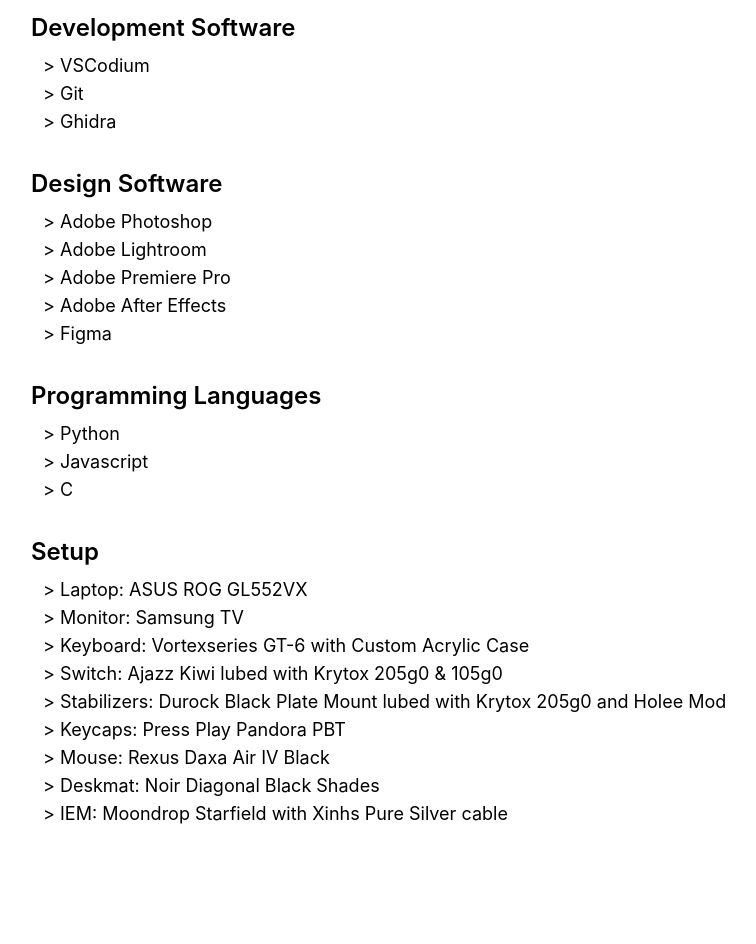
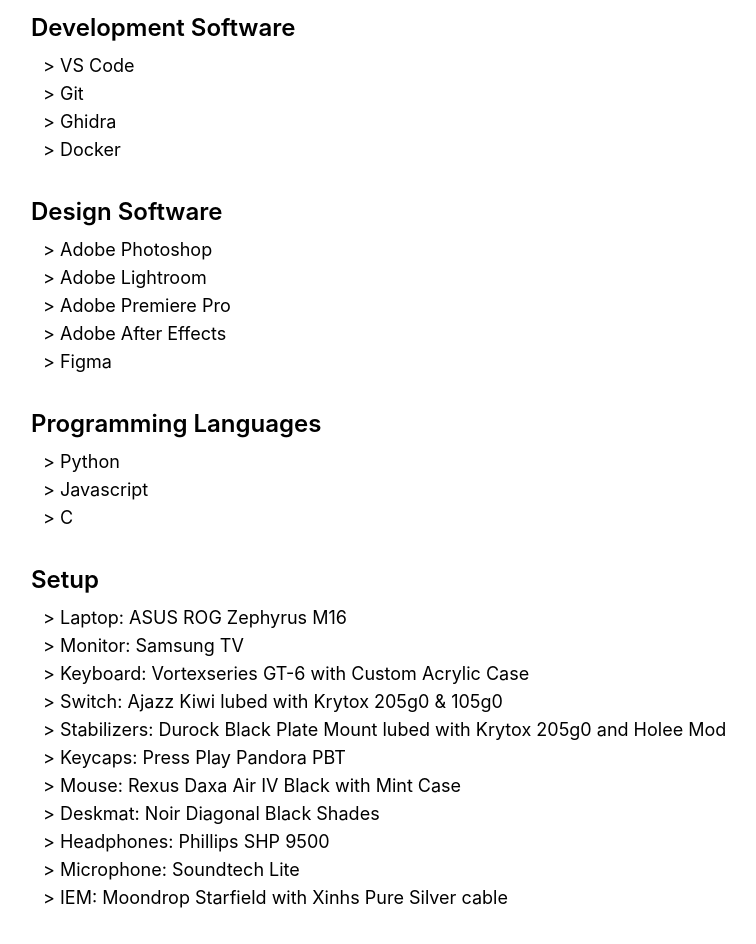
Before and after one commit to kawijayaa/muhammadoka.dev, a Next.js app: page /uses in a window 1280 px wide. Shown: the part 320-1264 px from the top of the page, without its empty margins (169-925 px from the left). Built offline with nearby package versions, Linux system fonts and the light colour scheme.

Commit message:
change uses

```diff
--- a/pages/uses/index.js
+++ b/pages/uses/index.js
@@ -16,9 +16,10 @@
               <div className="py-8">
                 <p className="text-2xl font-semibold">Development Software</p>
                 <ul className="py-2 px-3 pb-8 text-lg">
-                    <li>&gt; VSCodium</li>
+                    <li>&gt; VS Code</li>
                     <li>&gt; Git</li>
                     <li>&gt; Ghidra</li>
+                    <li>&gt; Docker</li>
                 </ul>
                 <p className="text-2xl font-semibold">Design Software</p>
                 <ul className="py-2 px-3 pb-8 text-lg">
@@ -36,14 +37,16 @@
                 </ul>
                 <p className="text-2xl font-semibold">Setup</p>
                 <ul className="py-2 px-3 pb-8 text-lg">
-                    <li>&gt; Laptop: ASUS ROG GL552VX</li>
+                    <li>&gt; Laptop: ASUS ROG Zephyrus M16</li>
                     <li>&gt; Monitor: Samsung TV</li>
                     <li>&gt; Keyboard: Vortexseries GT-6 with Custom Acrylic Case</li>
                     <li>&gt; Switch: Ajazz Kiwi lubed with Krytox 205g0 & 105g0</li>
                     <li>&gt; Stabilizers: Durock Black Plate Mount lubed with Krytox 205g0 and Holee Mod</li>
                     <li>&gt; Keycaps: Press Play Pandora PBT</li>
-                    <li>&gt; Mouse: Rexus Daxa Air IV Black</li>
+                    <li>&gt; Mouse: Rexus Daxa Air IV Black with Mint Case</li>
                     <li>&gt; Deskmat: Noir Diagonal Black Shades</li>
+                    <li>&gt; Headphones: Phillips SHP 9500</li>
+                    <li>&gt; Microphone: Soundtech Lite</li>
                     <li>&gt; IEM: Moondrop Starfield with Xinhs Pure Silver cable</li>
                 </ul>
               </div>
```
